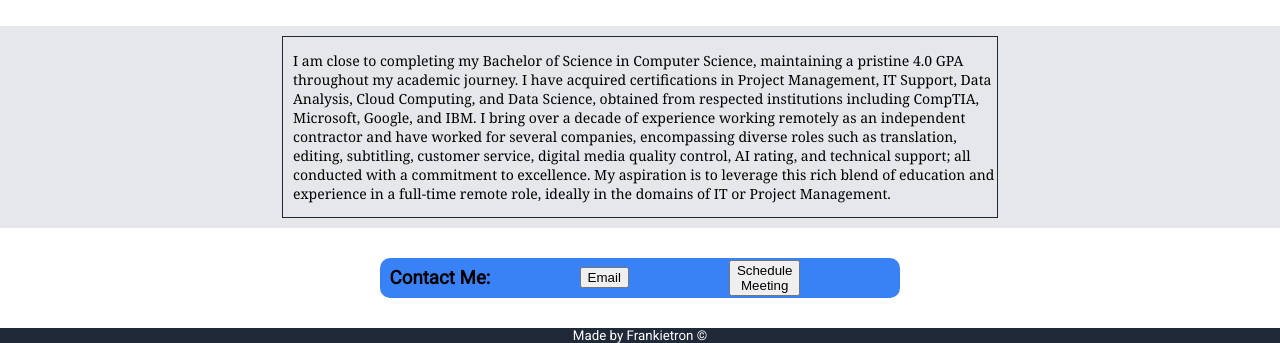
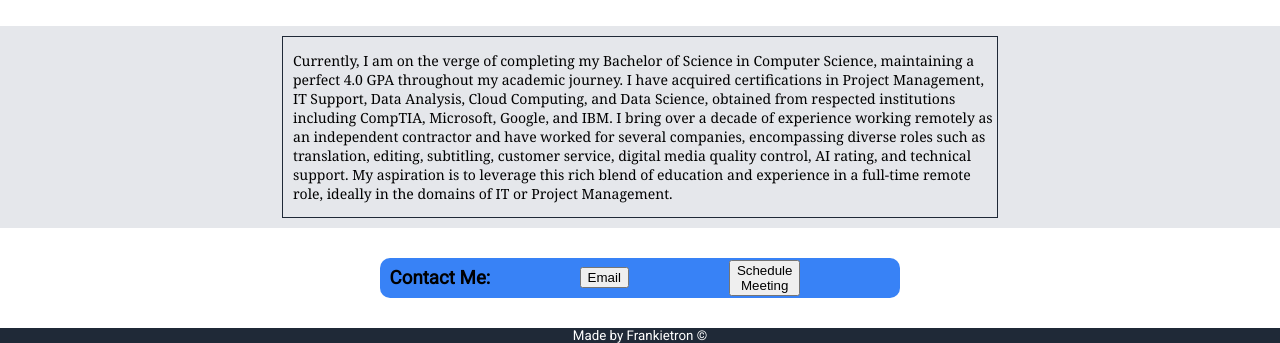
Before and after one commit to FierceFrankie/LandingPage, a plain HTML site: page index.html in a window 1280 px wide. Shown: the part 550-893 px from the top of the page. Drawn offline with Linux system fonts and the light colour scheme.

Commit message:
Update index.html

```diff
--- a/index.html
+++ b/index.html
@@ -63,7 +63,7 @@
             </div>
 
             <div class="quotation">
-                <div class="summary"><p>I am close to completing my Bachelor of Science in Computer Science, maintaining a pristine 4.0 GPA throughout my academic journey. I have acquired certifications in Project Management, IT Support, Data Analysis, Cloud Computing, and Data Science, obtained from respected institutions including CompTIA, Microsoft, Google, and IBM. I bring over a decade of experience working remotely as an independent contractor and have worked for several companies, encompassing diverse roles such as translation, editing, subtitling, customer service, digital media quality control, AI rating, and technical support; all conducted with a commitment to excellence. My aspiration is to leverage this rich blend of education and experience in a full-time remote role, ideally in the domains of IT or Project Management.
+                <div class="summary"><p>Currently, I am on the verge of completing my Bachelor of Science in Computer Science, maintaining a perfect 4.0 GPA throughout my academic journey. I have acquired certifications in Project Management, IT Support, Data Analysis, Cloud Computing, and Data Science, obtained from respected institutions including CompTIA, Microsoft, Google, and IBM. I bring over a decade of experience working remotely as an independent contractor and have worked for several companies, encompassing diverse roles such as translation, editing, subtitling, customer service, digital media quality control, AI rating, and technical support. My aspiration is to leverage this rich blend of education and experience in a full-time remote role, ideally in the domains of IT or Project Management.
                 </p></div>
                 <p></p>
                 <b></b>
```
